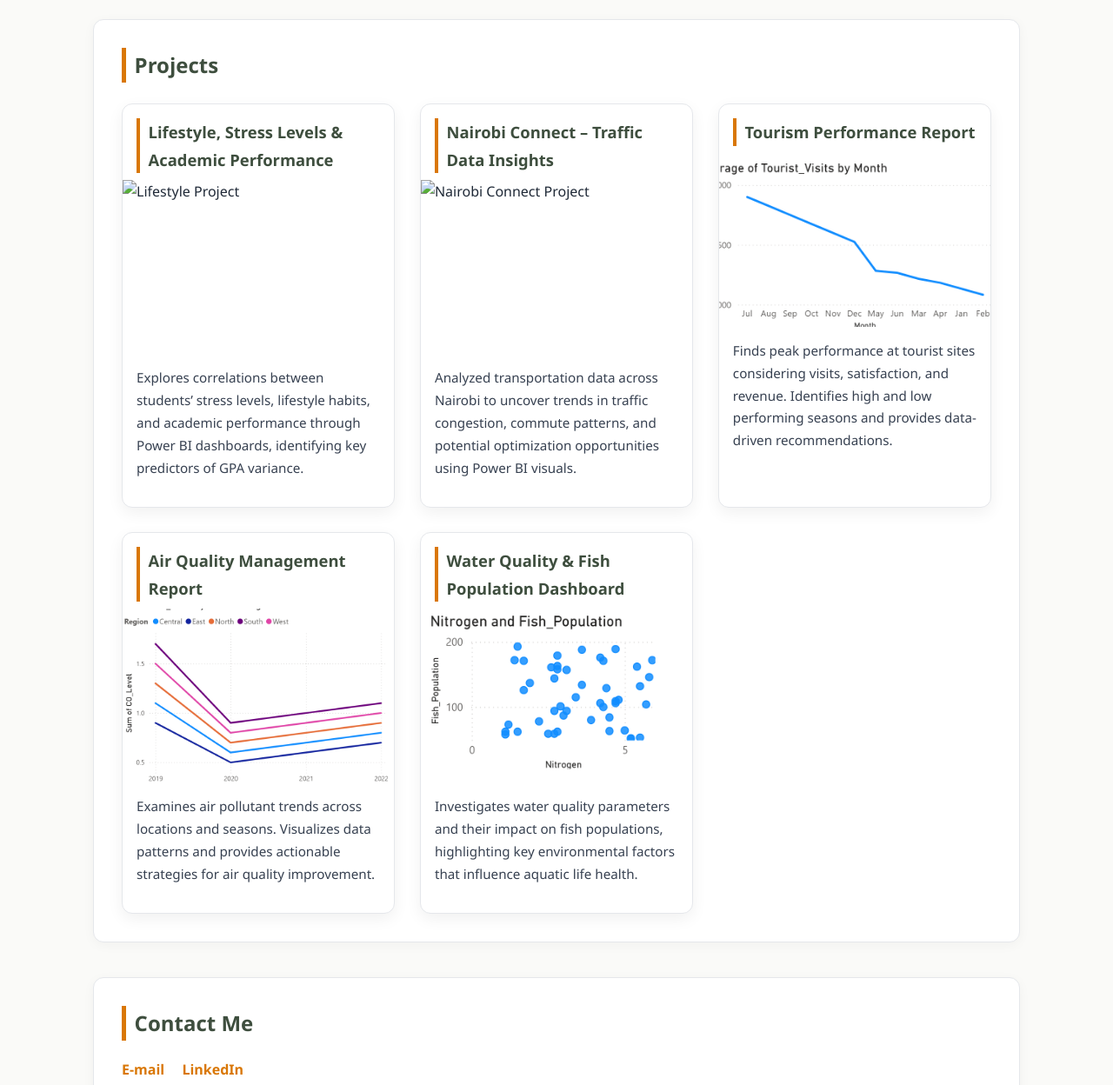
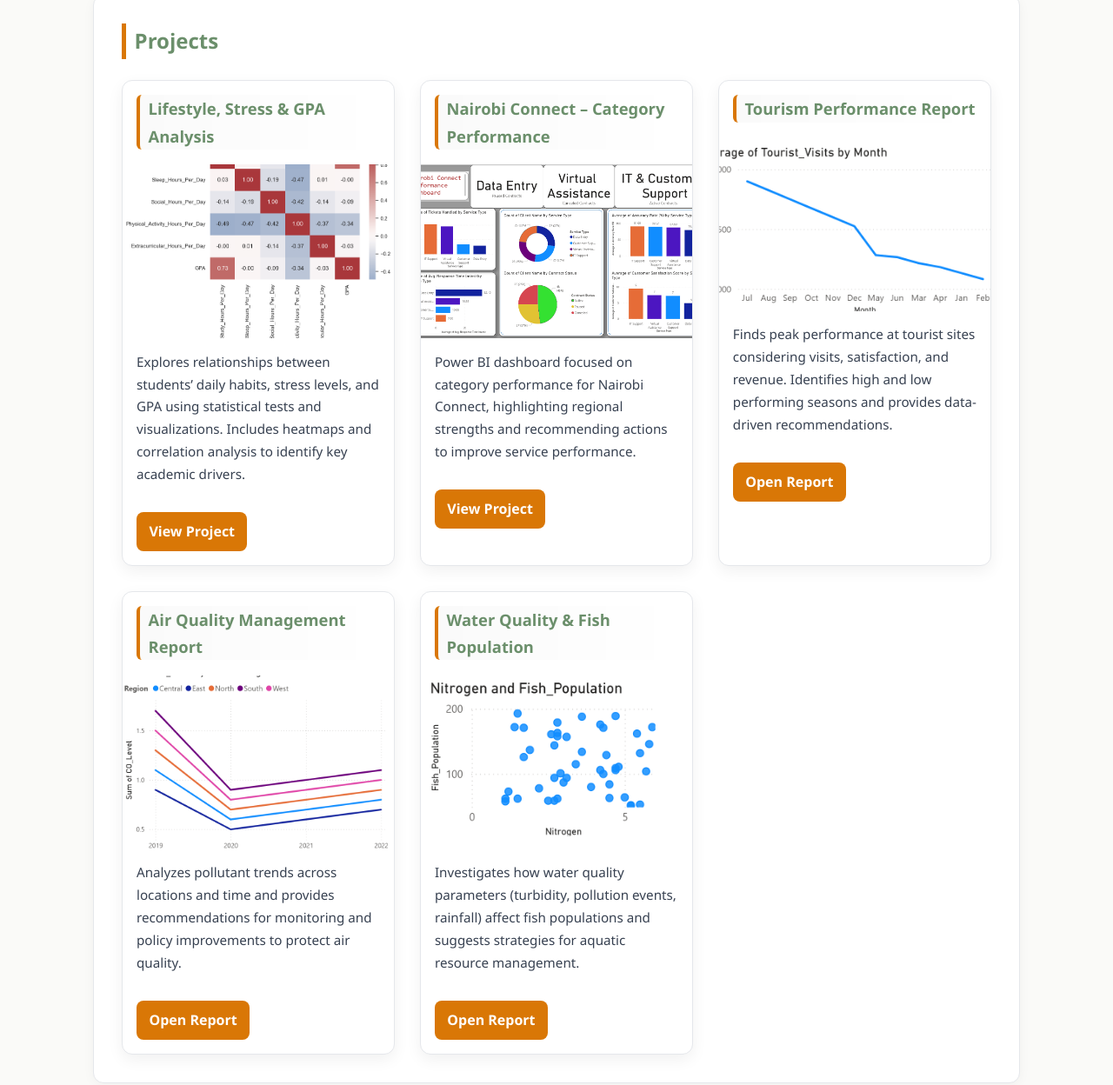
Before and after one commit to Amantara/Amantara.github.io, a plain HTML site: page index.html in a window 1280 px wide. Shown: the part 1113-2361 px from the top of the page at 87% size. Drawn offline with Linux system fonts and the light colour scheme.

Commit message:
Update index.html

```diff
--- a/index.html
+++ b/index.html
@@ -10,9 +10,9 @@
 
   <style>
     :root {
-      /* Earthy Professional Theme */
-      --primary: #3E4E3E;    /* Army Green */
-      --secondary: #D97706;  /* Burnt Orange */
+      /* Earthy Professional Theme (lighter green) */
+      --primary: #6B8F6B;    /* softer army green */
+      --secondary: #D97706;  /* burnt orange */
       --background: #FAFAF8; /* Soft Neutral */
       --card: #FFFFFF;
       --text: #1F2937;
@@ -121,6 +121,7 @@
       text-align: center;
       border: 1px solid var(--border);
       transition: transform 0.25s ease;
+      min-width: 220px;
     }
 
     .activity:hover {
@@ -133,7 +134,7 @@
       margin: 0 0 0.5rem 0;
     }
 
-    /* Projects grid */
+    /* Projects */
     .project-grid {
       display: grid;
       grid-template-columns: repeat(auto-fit, minmax(300px, 1fr));
@@ -152,6 +153,7 @@
       transition: transform 0.3s ease, box-shadow 0.3s ease;
       display: flex;
       flex-direction: column;
+      align-items: stretch;
     }
 
     .project-card:hover {
@@ -166,18 +168,48 @@
       margin: 1rem 1rem 0.5rem 1rem;
       border-left: 4px solid var(--secondary);
       padding-left: 0.6rem;
+      background: linear-gradient(90deg, rgba(0,0,0,0.02), transparent);
+      border-radius: 6px;
     }
 
     .project-card img {
       width: 100%;
       height: 200px;
       object-fit: cover;
+      display: block;
+      margin-top: 0.6rem;
     }
 
     .project-card p {
-      padding: 0 1rem 1rem 1rem;
+      padding: 0.9rem 1rem 1.2rem 1rem;
       font-size: 0.95rem;
       color: #374151;
+      margin: 0;
+    }
+
+    /* Links (project buttons) */
+    .project-links {
+      display: flex;
+      gap: 0.6rem;
+      padding: 0.7rem 1rem 1rem 1rem;
+    }
+
+    .btn {
+      display: inline-block;
+      border: none;
+      padding: 0.55rem 0.9rem;
+      border-radius: 8px;
+      cursor: pointer;
+      font-weight: 700;
+      text-decoration: none;
+      color: white;
+      background: var(--secondary);
+      transition: transform 0.15s ease, box-shadow 0.15s ease;
+    }
+
+    .btn:hover {
+      transform: translateY(-3px);
+      box-shadow: 0 8px 18px rgba(217,119,6,0.18);
     }
 
     /* Contact */
@@ -248,6 +280,7 @@
         margin: 1rem 0;
         padding: 1.5rem;
       }
+      .project-card img { height: 160px; }
     }
   </style>
 </head>
@@ -267,11 +300,11 @@
 
   <section id="about">
     <h2>About Me</h2>
-    <p>I completed the Data Analysis Program at Generation Ghana, gaining practical experience with tools such as Excel, Python, SQL and Power BI. Through hands-on projects, I’ve developed skills in data visualization, dashboard design, and translating datasets into actionable insights. I’m committed to continuous learning, deepening my technical expertise, and helping organizations unlock the value of their data.</p>
+    <p>I completed the Data Analysis Program at Generation Ghana, gaining practical experience with tools such as Excel, Python, SQL and Power BI. Through hands-on projects, I’ve developed skills in data visualization, dashboard design, and translating datasets into actionable insights. I’m committed to continuous learning and helping organizations unlock the value of their data.</p>
   </section>
 
   <section id="activities">
-    <h2>My Analysis Process</h2>
+    <h2>My Data Analysis Process</h2>
     <div class="activities">
       <div class="activity">
         <h3>Collect</h3>
@@ -293,34 +326,54 @@
 
     <div class="project-grid">
 
-      <a class="project-card" href="#" target="_blank">
-        <div class="project-title">Lifestyle, Stress Levels & Academic Performance</div>
-        <img src="images/lifestyle.png" alt="Lifestyle Project">
-        <p>Explores correlations between students’ stress levels, lifestyle habits, and academic performance through Power BI dashboards, identifying key predictors of GPA variance.</p>
+      <!-- Project 1: Lifestyle–Stress–GPA -->
+      <a class="project-card" href="https://github.com/Amantara/Lifestyle-Stress-GPA" target="_blank" rel="noopener noreferrer">
+        <div class="project-title">Lifestyle, Stress & GPA Analysis</div>
+        <img src="images/correlation_GPA_stress_heatmap.png" alt="Lifestyle Stress GPA Analysis">
+        <p>Explores relationships between students’ daily habits, stress levels, and GPA using statistical tests and visualizations. Includes heatmaps and correlation analysis to identify key academic drivers.</p>
+        <div class="project-links">
+          <span class="btn" onclick="window.open('https://github.com/Amantara/Lifestyle-Stress-GPA','_blank')">View Project</span>
+        </div>
       </a>
 
-      <a class="project-card" href="#" target="_blank">
-        <div class="project-title">Nairobi Connect – Traffic Data Insights</div>
-        <img src="images/nairobi.png" alt="Nairobi Connect Project">
-        <p>Analyzed transportation data across Nairobi to uncover trends in traffic congestion, commute patterns, and potential optimization opportunities using Power BI visuals.</p>
+      <!-- Project 2: Nairobi Connect -->
+      <a class="project-card" href="https://github.com/Amantara/Amantara.github.io/tree/main/projects/Nairobi%20connect" target="_blank" rel="noopener noreferrer">
+        <div class="project-title">Nairobi Connect – Category Performance</div>
+        <img src="images/category%20performance.png" alt="Nairobi Connect Category Performance">
+        <p>Power BI dashboard focused on category performance for Nairobi Connect, highlighting regional strengths and recommending actions to improve service performance.</p>
+        <div class="project-links">
+          <span class="btn" onclick="window.open('https://github.com/Amantara/Amantara.github.io/tree/main/projects/Nairobi%20connect','_blank')">View Project</span>
+        </div>
       </a>
 
-      <a class="project-card" href="images/tourism_report.png" target="_blank">
+      <!-- Project 3: Tourism Performance Report (original Project 1) -->
+      <a class="project-card" href="https://generationye-my.sharepoint.com/:u:/r/personal/janetan_genstudents_org/Documents/Tourism%20Performance%20Report.pbix?csf=1&web=1&e=1ATh5o" target="_blank" rel="noopener noreferrer">
         <div class="project-title">Tourism Performance Report</div>
         <img src="images/tourism_report.png" alt="Tourism Performance Report">
         <p>Finds peak performance at tourist sites considering visits, satisfaction, and revenue. Identifies high and low performing seasons and provides data-driven recommendations.</p>
+        <div class="project-links">
+          <span class="btn" onclick="window.open('https://generationye-my.sharepoint.com/:u:/r/personal/janetan_genstudents_org/Documents/Tourism%20Performance%20Report.pbix?csf=1&web=1&e=1ATh5o','_blank')">Open Report</span>
+        </div>
       </a>
 
-      <a class="project-card" href="images/air_quality.png" target="_blank">
+      <!-- Project 4: Air Quality Management Report (original Project 2) -->
+      <a class="project-card" href="https://generationye-my.sharepoint.com/:u:/r/personal/janetan_genstudents_org/Documents/Air%20Quality%20Management%20Report.pbix?csf=1&web=1&e=9Q0WYc" target="_blank" rel="noopener noreferrer">
         <div class="project-title">Air Quality Management Report</div>
         <img src="images/air_quality.png" alt="Air Quality Management Report">
-        <p>Examines air pollutant trends across locations and seasons. Visualizes data patterns and provides actionable strategies for air quality improvement.</p>
+        <p>Analyzes pollutant trends across locations and time and provides recommendations for monitoring and policy improvements to protect air quality.</p>
+        <div class="project-links">
+          <span class="btn" onclick="window.open('https://generationye-my.sharepoint.com/:u:/r/personal/janetan_genstudents_org/Documents/Air%20Quality%20Management%20Report.pbix?csf=1&web=1&e=9Q0WYc','_blank')">Open Report</span>
+        </div>
       </a>
 
-      <a class="project-card" href="images/water_quality.png" target="_blank">
-        <div class="project-title">Water Quality & Fish Population Dashboard</div>
+      <!-- Project 5: Water Quality and Fish Population (original Project 3) -->
+      <a class="project-card" href="https://generationye-my.sharepoint.com/:u:/r/personal/janetan_genstudents_org/Documents/Water%20Quality%20and%20Fish%20Population%20Dashboard.pbix?csf=1&web=1&e=gPLtfb" target="_blank" rel="noopener noreferrer">
+        <div class="project-title">Water Quality & Fish Population</div>
         <img src="images/water_quality.png" alt="Water Quality and Fish Population">
-        <p>Investigates water quality parameters and their impact on fish populations, highlighting key environmental factors that influence aquatic life health.</p>
+        <p>Investigates how water quality parameters (turbidity, pollution events, rainfall) affect fish populations and suggests strategies for aquatic resource management.</p>
+        <div class="project-links">
+          <span class="btn" onclick="window.open('https://generationye-my.sharepoint.com/:u:/r/personal/janetan_genstudents_org/Documents/Water%20Quality%20and%20Fish%20Population%20Dashboard.pbix?csf=1&web=1&e=gPLtfb','_blank')">Open Report</span>
+        </div>
       </a>
 
     </div>
@@ -332,6 +385,7 @@
       <a href="mailto:amantarajaneta@gmail.com">E-mail</a>
       <a href="https://www.linkedin.com/in/janet-aneribabono-amantara/" target="_blank">LinkedIn</a>
     </div>
+
     <form class="contact-form" action="https://formspree.io/f/mwprwebe" method="POST">
       <label for="name">Your Name</label>
       <input type="text" id="name" name="name" placeholder="Enter your name" required>
```
